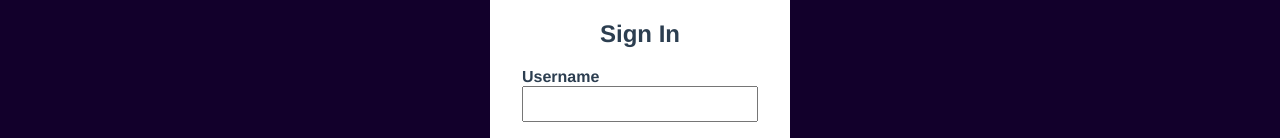
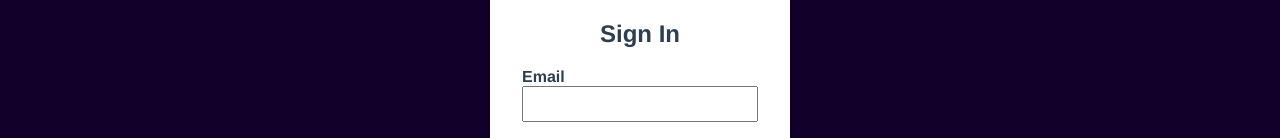
Before and after one commit to EtienneTrzpit/bank-redux, a React (Create React App) app: page /sign-in in a window 1280 px wide. Shown: the part 163-301 px from the top of the page. Built offline with nearby package versions, Linux system fonts and the light colour scheme.

Commit message:
inputs connexion fix

```diff
--- a/src/routes/SignIn.jsx
+++ b/src/routes/SignIn.jsx
@@ -24,12 +24,12 @@ function SignIn() {
   const handleLogin = (e) => {
     e.preventDefault();
     const emailRegex = /^[a-zA-Z0-9._%+-]+@[a-zA-Z0-9.-]+\.[a-zA-Z]{2,}$/;
-    const passwordRegex = /^(?=.*[a-z])(?=.*[A-Z])(?=.*\d)[a-zA-Z\d]{8,}$/;
+    const passwordRegex = /^(?=.*[a-z])(?=.*\d)[a-zA-Z\d]{8,}$/;
     if (!emailRegex.test(email)) {
       alert("format d'email invalide");
     } else if (!passwordRegex.test(password)) {
       alert(
-        "Le mot de passe doit contenir au moins 8 caractères, dont une lettre majuscule, une lettre minuscule et un chiffre"
+        "Le mot de passe doit contenir au moins 8 caractères dont une lettre minuscule et un chiffre"
       );
     } else {
       if (checked) {
@@ -60,11 +60,11 @@ function SignIn() {
           <h1>Sign In</h1>
           <form onSubmit={handleLogin}>
             <div className="input-wrapper">
-              <label htmlFor="username">Username</label>
+              <label htmlFor="email">Email</label>
               <input
                 required
                 type="text"
-                id="username"
+                id="email"
                 value={email}
                 onChange={(e) => setEmail(e.target.value)}
                 autoComplete="off"
```
